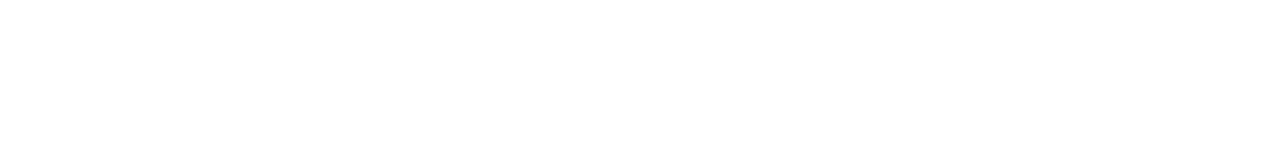
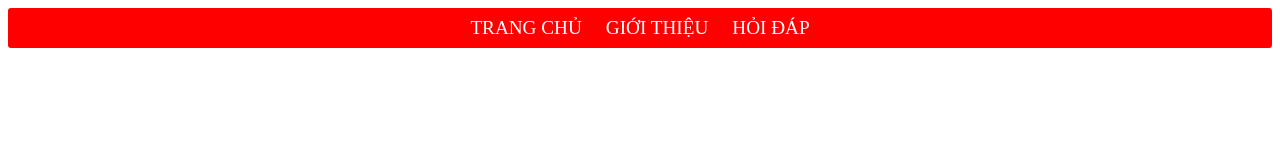
Before and after one commit to letanphuong2003/phuonglt_lab14.github.io, a plain HTML site: page Bai3.html in a window 1280 px wide. Drawn offline with Linux system fonts and the light colour scheme.

Commit message:
upload website

```diff
--- a/Bai3.html
+++ b/Bai3.html
@@ -5,8 +5,16 @@
     <meta http-equiv="X-UA-Compatible" content="IE=edge">
     <meta name="viewport" content="width=device-width, initial-scale=1.0">
     <title>Bài 3 | Lab 14</title>
+    <link rel="stylesheet" href="Css/style.css">
 </head>
 <body>
+    <nav>
+        <ul>
+            <li><a href="index.html">TRANG CHỦ</a></li>
+            <li><a href="contact.html">GIỚI THIỆU</a></li>
+            <li><a href="Bai3.html">HỎI ĐÁP</a></li>
+        </ul>
+    </nav>
     <script src="https://uhchat.net/code.php?f=db5343"></script>
 </body>
 </html>
--- a/Css/style.css
+++ b/Css/style.css
@@ -12,3 +12,28 @@
     width: 100%;
     height: 100%;
 }
+nav>ul>li{
+    display: inline-block;
+    position: relative;
+}
+nav>ul>li>a{
+    display: block;
+    text-decoration:none;
+    font-variant:small-caps;
+    font-size:larger;
+    color:white;
+    padding:0px 10px;
+    line-height:40px;
+
+}
+nav>ul{
+    padding:0px;
+    margin:0px;
+    list-style:none;
+    border-radius:3px;
+    background-color:red;
+    text-align:center;
+}
+nav>ul>li>a:hover{
+    color: black;
+}
```
Also changed, not shown: contact.html (+8 -0 lines), index.html (+7 -0 lines).
